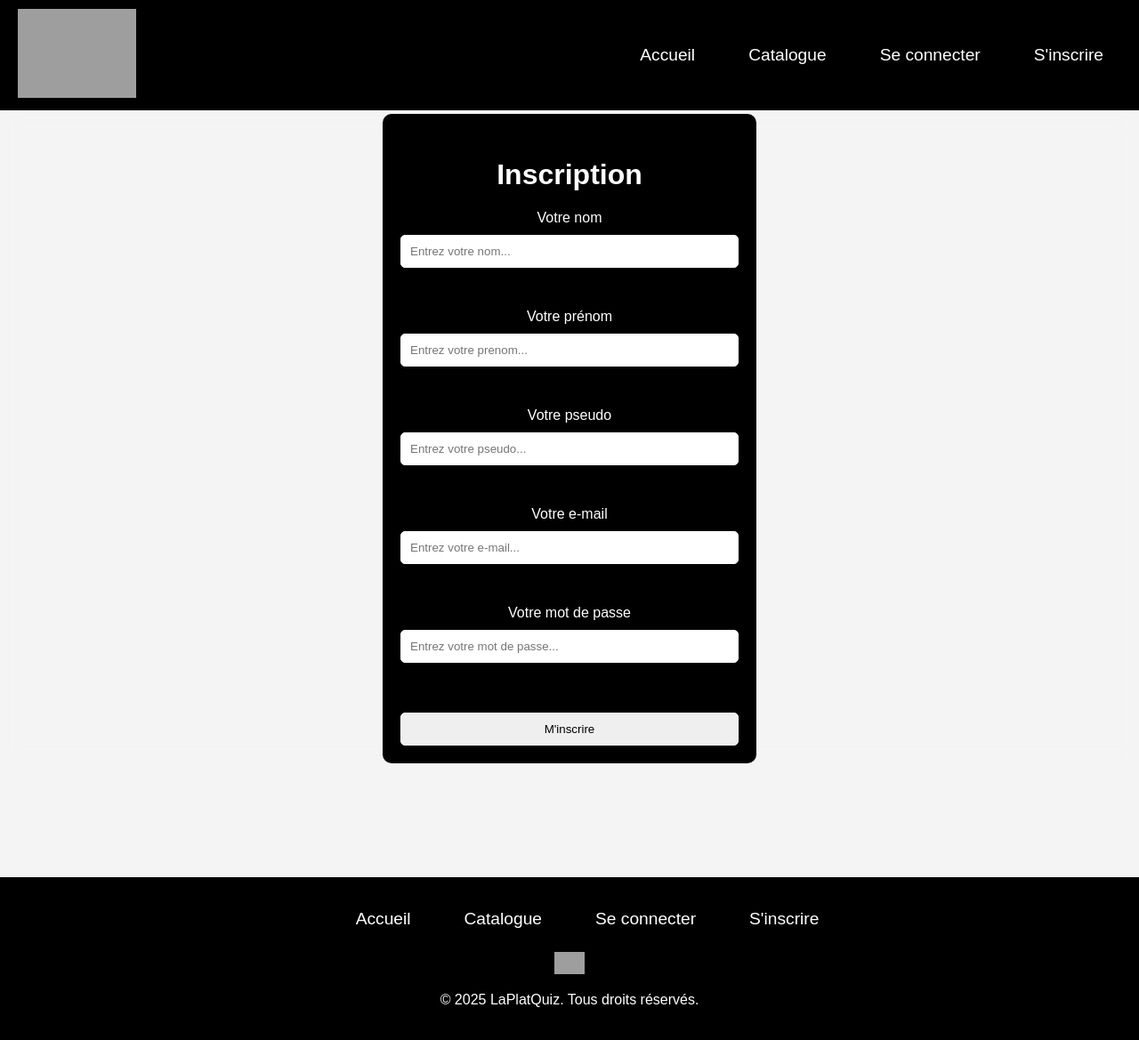
After one commit to toni-montangon/platquiz, a PHP site: page /inscription.php in a window 1280 px wide. The commit adds this page. Shown: the whole page at 89% size. Run offline with PHP 8.4, Linux system fonts and the light colour scheme; grey boxes are pictures that could not be loaded.

Commit message:
Ajout des pages Inscription et connexion (uniquement html)

```diff
--- a/index.css
+++ b/index.css
@@ -6,7 +6,7 @@ body {
     flex-direction: column;
     align-items: left;
     background-color: #f4f4f4;
-  }
+}
 
 header {
     background-color: rgb(0, 0, 0);
@@ -41,6 +41,48 @@ header nav ul li a {
 header nav ul li a:hover {
     color: rgb(204, 49, 49);
     transform: scale(1.1);
+}
+
+.container {
+    display: flex;
+    align-items: center;
+    justify-content: center;
+    backdrop-filter: blur(10px);
+    border-radius: 10px;
+    margin-top: 10%;
+}
+
+.formulaire {
+    text-align: center;
+    border: 2 rgb(255, 255, 255);
+    box-shadow: 2cm rgb(255, 255, 255);
+    width: 50dvh;
+    align-items: center;
+    border-radius: 10px;
+    padding: 10px;
+    background-color: black;
+    color: white;
+}
+
+form {
+    padding: 10px;
+    justify-content: flex-end;
+    display: flex;
+    flex-direction: column;
+    margin: -10px;
+}
+
+input {
+    padding: 10px;
+    margin: 10px;
+    border-radius: 5px;
+    border: 1px solid rgb(255, 255, 255);
+}
+a {
+    color: white;
+    text-decoration: none;
+    padding: 10px;
+    margin: 10px;
 }
 
 .logo img {
@@ -153,5 +195,6 @@ footer nav ul li a:hover {
 }
 
 footer img {
+    margin-top: 10px;
     height: 25px;
 }
--- /dev/null
+++ b/inscription.php
@@ -0,0 +1,68 @@
+<!DOCTYPE html>
+<html lang="fr">
+<head>
+    <meta charset="UTF-8">
+    <meta name="viewport" content="width=device-width, initial-scale=1.0">
+    <title>PlatQuiz</title>
+    <link rel="stylesheet" href="index.css">
+</head>
+
+<body>
+<header>
+    <nav>
+        <div class="logo">
+            <img src="https://media.discordapp.net/attachments/1326120582391009332/1338513885941993492/Nomad.png?ex=67ab5bb2&is=67aa0a32&hm=d8f77555750424b8b35b48f2f8a1192c306d75ea226a32d6b0defd5f132ea241&=&format=webp&quality=lossless&width=625&height=625" alt="Logo quiz">
+        </div>
+        <ul>
+            <li><a href="accueil">Accueil</a></li>
+            <li><a href="">Catalogue</a></li>
+            <li><a href="connexion.php">Se connecter</a></li>
+            <li><a href="inscription.php">S'inscrire</a></li>
+        </ul>
+    </nav>
+</header>
+
+
+
+<!-- Formulaire d'inscription -->
+<div class="container">
+    <div class="formulaire">
+        <h1>Inscription</h1>
+    <form method="POST" action="">
+        <label for="nom">Votre nom</label>
+        <input type="text" id="nom" name="nom" placeholder="Entrez votre nom..." required><br />
+        <br />
+        <label for="prenom">Votre prénom</label>
+        <input type="text" id="prenom" name="prenom" placeholder="Entrez votre prenom..." required><br />
+        <br />
+        <label for="pseudo">Votre pseudo</label>
+        <input type="text" id="pseudo" name="pseudo" placeholder="Entrez votre pseudo..." required><br />
+        <br />
+        <label for="email">Votre e-mail</label>
+        <input type="text" id="email" name="email" placeholder="Entrez votre e-mail..." required><br />
+        <br />
+        <label for="password">Votre mot de passe</label>
+        <input type="password" id="password" name="password" placeholder="Entrez votre mot de passe..." required><br />
+        <br />
+        <input type="submit" value="M'inscrire" name="inscription">
+    </form>
+    </div>
+</div>
+
+<footer>
+    <nav>
+        <ul>
+            <li><a href="accueil.php">Accueil</a></li>
+            <li><a href="">Catalogue</a></li>
+            <li><a href="connexion.php">Se connecter</a></li>
+            <li><a href="inscription.php">S'inscrire</a></li>
+        </ul>
+    </nav>
+    <div class="socials">
+        <a href="https://github.com/toni-montangon/platquiz"><img src="https://bitperfect.at/assets/blog-images/Headerbild-Was-ist-GitHub-v2.png" alt="Github"></a>
+    </div>
+    <p>&copy; 2025 LaPlatQuiz. Tous droits réservés.</p>
+</footer>
+
+</body>
+</html>
```
Also changed, not shown: accueil.php (renamed from index.php, +19 -12 lines), connexion.php (added, +61 -0 lines).
